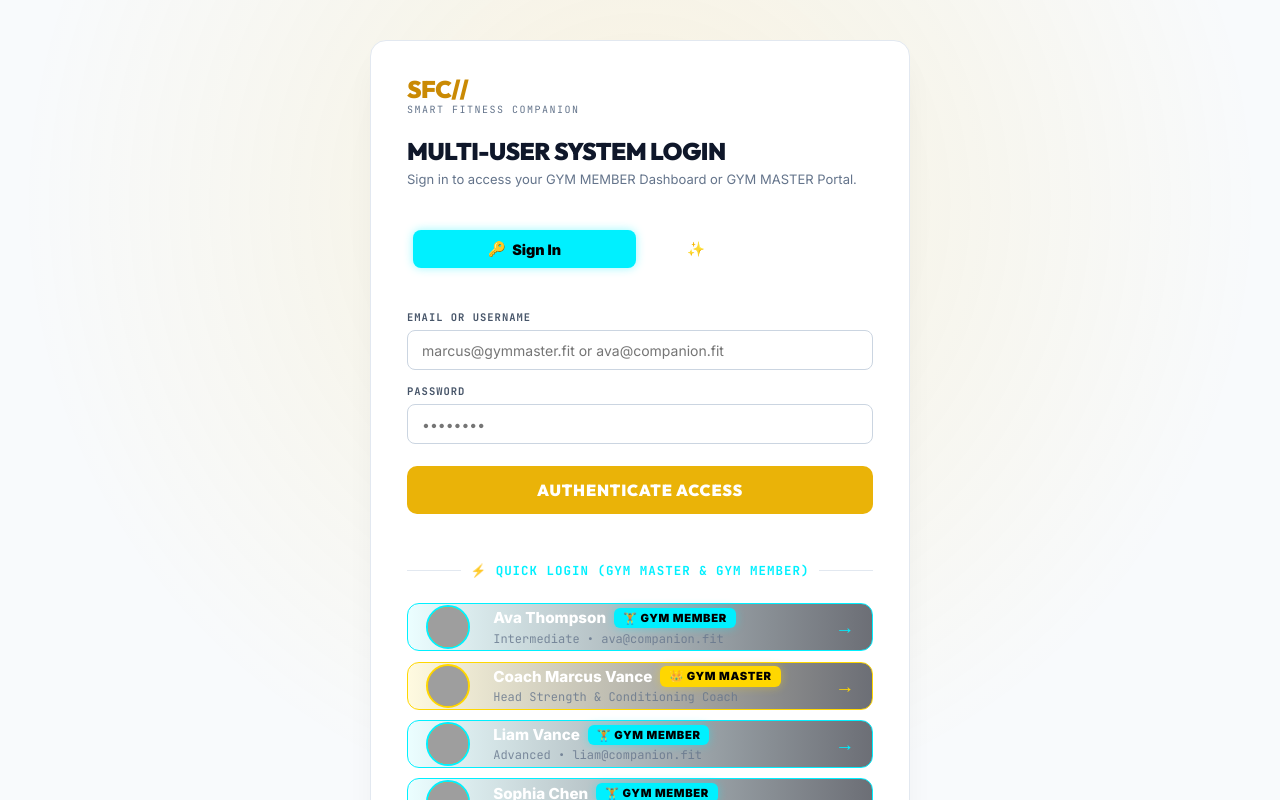
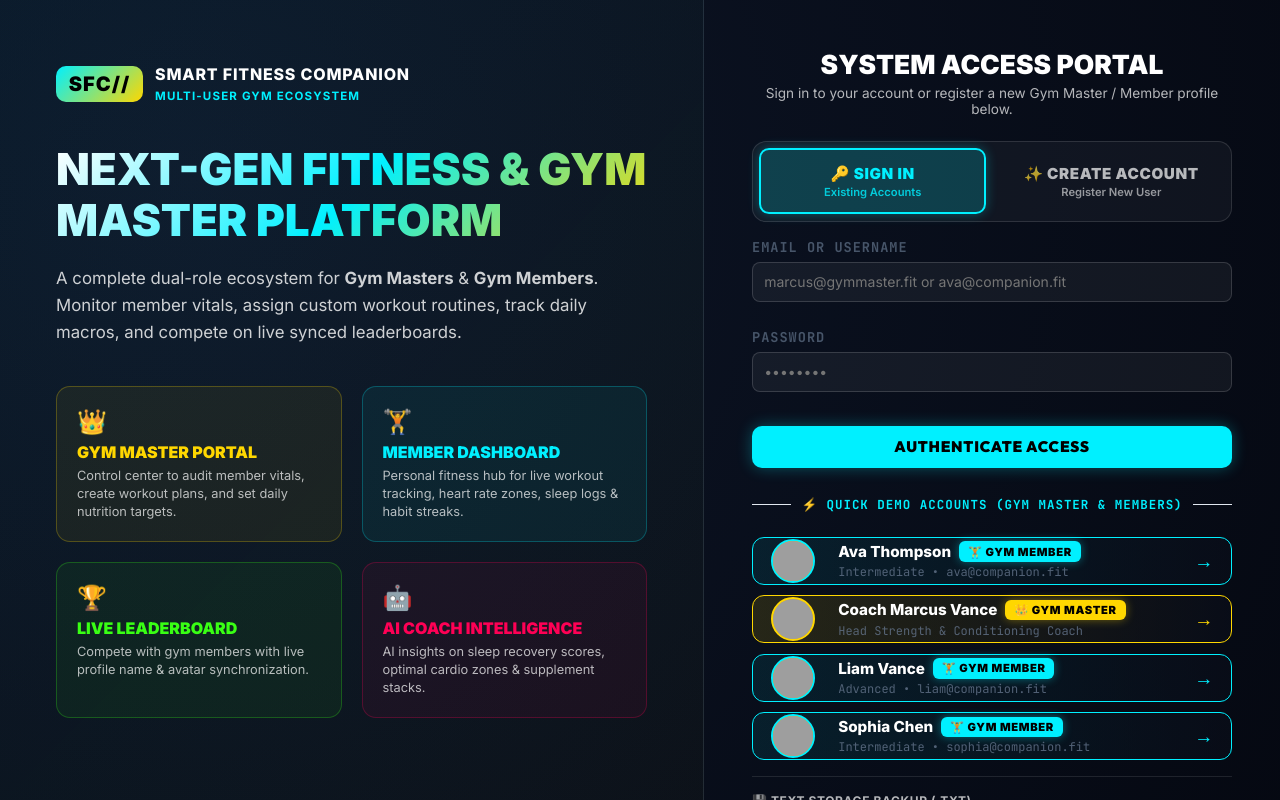
Before and after one commit to iamnithish19/MWT-EL, a React (Vite) app: page / in a window 1280 px wide. Shown: the top 800 px of the page. Built offline with nearby package versions, Linux system fonts and the light colour scheme; grey boxes are pictures that could not be loaded.

Commit message:
Transform login into a split homepage with right-half login panel and visible Sign In / Create Account options

```diff
--- a/src/components/Login.jsx
+++ b/src/components/Login.jsx
@@ -57,99 +57,254 @@ export default function Login({ onLoginSuccess }) {
   };
 
   return (
-    <div className="login-wrapper">
-      <div className="login-card" style={{ maxWidth: '540px', padding: '2.25rem' }}>
-        <div className="login-header mb-4">
-          <div className="brand">
-            <span className="brand-mark">SFC//</span>
-            <span className="brand-sub">Smart Fitness Companion</span>
+    <div
+      className="login-page-homepage"
+      style={{
+        minHeight: '100vh',
+        width: '100%',
+        display: 'grid',
+        gridTemplateColumns: 'minmax(350px, 1.1fr) minmax(400px, 0.9fr)',
+        background: 'radial-gradient(circle at 15% 20%, #0d1628 0%, #050811 100%)',
+        color: '#fff',
+        fontFamily: "'Inter', sans-serif"
+      }}
+    >
+      {/* LEFT HALF: HOMEPAGE HERO SHOWCASE */}
+      <div
+        className="homepage-left-hero"
+        style={{
+          padding: '4rem 3.5rem',
+          display: 'flex',
+          flexDirection: 'column',
+          justifyContent: 'space-between',
+          borderRight: '1px solid rgba(255, 255, 255, 0.1)',
+          background: 'linear-gradient(135deg, rgba(0, 240, 255, 0.04) 0%, rgba(255, 215, 0, 0.02) 100%)'
+        }}
+      >
+        <div>
+          {/* Brand Header */}
+          <div style={{ display: 'flex', alignItems: 'center', gap: '0.75rem', marginBottom: '2.5rem' }}>
+            <div
+              style={{
+                background: 'linear-gradient(135deg, #00F0FF 0%, #FFD700 100%)',
+                color: '#000',
+                fontWeight: 900,
+                fontSize: '1.25rem',
+                padding: '0.4rem 0.8rem',
+                borderRadius: '10px',
+                letterSpacing: '0.05em'
+              }}
+            >
+              SFC//
             </div>
-          <h2 className="login-title" style={{ fontSize: '1.5rem', fontWeight: 900, marginTop: '0.5rem' }}>
-            {isRegister ? 'REGISTER NEW ACCOUNT' : 'MULTI-USER SYSTEM LOGIN'}
-          </h2>
-          <p className="login-subtitle">
-            {isRegister
-              ? 'Choose your role: GYM MASTER (Coach/Admin) or GYM MEMBER (Athlete).'
-              : 'Sign in to access your GYM MEMBER Dashboard or GYM MASTER Portal.'}
+            <div>
+              <span style={{ fontWeight: 800, fontSize: '1rem', letterSpacing: '0.05em', color: '#fff', display: 'block' }}>
+                SMART FITNESS COMPANION
+              </span>
+              <span style={{ fontSize: '0.72rem', color: '#00F0FF', fontWeight: 700, letterSpacing: '0.1em' }}>
+                MULTI-USER GYM ECOSYSTEM
+              </span>
+            </div>
+          </div>
+
+          {/* Hero Titles */}
+          <h1
+            style={{
+              fontSize: '2.75rem',
+              fontWeight: 900,
+              lineHeight: 1.15,
+              marginBottom: '1.25rem',
+              background: 'linear-gradient(135deg, #FFFFFF 0%, #00F0FF 50%, #FFD700 100%)',
+              WebkitBackgroundClip: 'text',
+              WebkitTextFillColor: 'transparent'
+            }}
+          >
+            NEXT-GEN FITNESS & GYM MASTER PLATFORM
+          </h1>
+
+          <p style={{ fontSize: '1.05rem', color: 'rgba(255, 255, 255, 0.8)', lineHeight: 1.6, maxWidth: '560px', marginBottom: '2.5rem' }}>
+            A complete dual-role ecosystem for <strong>Gym Masters</strong> & <strong>Gym Members</strong>. Monitor member vitals, assign custom workout routines, track daily macros, and compete on live synced leaderboards.
+          </p>
+
+          {/* Core Feature Showcase Grid */}
+          <div style={{ display: 'grid', gridTemplateColumns: '1fr 1fr', gap: '1.25rem', marginBottom: '2.5rem' }}>
+            <div
+              style={{
+                background: 'rgba(255, 215, 0, 0.06)',
+                border: '1px solid rgba(255, 215, 0, 0.25)',
+                borderRadius: '14px',
+                padding: '1.25rem'
+              }}
+            >
+              <div style={{ fontSize: '1.5rem', marginBottom: '0.4rem' }}>👑</div>
+              <h3 style={{ fontSize: '1rem', fontWeight: 900, color: '#FFD700', margin: '0 0 0.3rem 0' }}>
+                GYM MASTER PORTAL
+              </h3>
+              <p style={{ fontSize: '0.8rem', color: 'rgba(255,255,255,0.7)', margin: 0, lineHeight: 1.4 }}>
+                Control center to audit member vitals, create workout plans, and set daily nutrition targets.
               </p>
             </div>
 
-        {error && <div className="login-error-alert">{error}</div>}
+            <div
+              style={{
+                background: 'rgba(0, 240, 255, 0.06)',
+                border: '1px solid rgba(0, 240, 255, 0.25)',
+                borderRadius: '14px',
+                padding: '1.25rem'
+              }}
+            >
+              <div style={{ fontSize: '1.5rem', marginBottom: '0.4rem' }}>🏋️</div>
+              <h3 style={{ fontSize: '1rem', fontWeight: 900, color: '#00F0FF', margin: '0 0 0.3rem 0' }}>
+                MEMBER DASHBOARD
+              </h3>
+              <p style={{ fontSize: '0.8rem', color: 'rgba(255,255,255,0.7)', margin: 0, lineHeight: 1.4 }}>
+                Personal fitness hub for live workout tracking, heart rate zones, sleep logs & habit streaks.
+              </p>
+            </div>
 
-        {/* Cleanly Aligned Sign In / Create Account Tabs */}
             <div
-          className="login-tabs mb-4"
+              style={{
+                background: 'rgba(57, 255, 20, 0.06)',
+                border: '1px solid rgba(57, 255, 20, 0.25)',
+                borderRadius: '14px',
+                padding: '1.25rem'
+              }}
+            >
+              <div style={{ fontSize: '1.5rem', marginBottom: '0.4rem' }}>🏆</div>
+              <h3 style={{ fontSize: '1rem', fontWeight: 900, color: '#39FF14', margin: '0 0 0.3rem 0' }}>
+                LIVE LEADERBOARD
+              </h3>
+              <p style={{ fontSize: '0.8rem', color: 'rgba(255,255,255,0.7)', margin: 0, lineHeight: 1.4 }}>
+                Compete with gym members with live profile name & avatar synchronization.
+              </p>
+            </div>
+
+            <div
+              style={{
+                background: 'rgba(255, 0, 85, 0.06)',
+                border: '1px solid rgba(255, 0, 85, 0.25)',
+                borderRadius: '14px',
+                padding: '1.25rem'
+              }}
+            >
+              <div style={{ fontSize: '1.5rem', marginBottom: '0.4rem' }}>🤖</div>
+              <h3 style={{ fontSize: '1rem', fontWeight: 900, color: '#FF0055', margin: '0 0 0.3rem 0' }}>
+                AI COACH INTELLIGENCE
+              </h3>
+              <p style={{ fontSize: '0.8rem', color: 'rgba(255,255,255,0.7)', margin: 0, lineHeight: 1.4 }}>
+                AI insights on sleep recovery scores, optimal cardio zones & supplement stacks.
+              </p>
+            </div>
+          </div>
+        </div>
+
+        {/* Footer System Badges */}
+        <div style={{ display: 'flex', gap: '1rem', flexWrap: 'wrap', borderTop: '1px solid rgba(255,255,255,0.1)', paddingTop: '1.25rem' }}>
+          <span style={{ fontSize: '0.75rem', color: '#00F0FF', fontWeight: 700 }}>● Multi-User Roles Active</span>
+          <span style={{ fontSize: '0.75rem', color: '#FFD700', fontWeight: 700 }}>● Gym Master Portal Included</span>
+          <span style={{ fontSize: '0.75rem', color: '#39FF14', fontWeight: 700 }}>● 100% Local DB Storage</span>
+        </div>
+      </div>
+
+      {/* RIGHT HALF: LOGIN & ACCOUNT REGISTRATION PANEL */}
+      <div
+        className="homepage-right-login"
+        style={{
+          padding: '3rem 2.5rem',
+          display: 'flex',
+          flexDirection: 'column',
+          justifyContent: 'center',
+          overflowY: 'auto'
+        }}
+      >
+        <div style={{ maxWidth: '480px', margin: '0 auto', width: '100%' }}>
+          {/* Header */}
+          <div style={{ marginBottom: '1.5rem', textAlign: 'center' }}>
+            <h2 style={{ fontSize: '1.65rem', fontWeight: 900, margin: 0, color: '#fff' }}>
+              SYSTEM ACCESS PORTAL
+            </h2>
+            <p style={{ fontSize: '0.85rem', color: 'rgba(255,255,255,0.7)', marginTop: '0.3rem' }}>
+              Sign in to your account or register a new Gym Master / Member profile below.
+            </p>
+          </div>
+
+          {error && <div className="login-error-alert mb-3">{error}</div>}
+
+          {/* DUAL VISIBLE OPTIONS: BOTH SIGN IN & CREATE ACCOUNT ARE PROMINENTLY VISIBLE */}
+          <div
+            className="dual-access-options mb-4"
             style={{
               display: 'grid',
               gridTemplateColumns: '1fr 1fr',
-            gap: '0.5rem',
-            background: 'rgba(255, 255, 255, 0.05)',
-            padding: '0.3rem',
-            borderRadius: '12px',
+              gap: '0.75rem',
+              background: 'rgba(255, 255, 255, 0.04)',
+              padding: '0.4rem',
+              borderRadius: '14px',
               border: '1px solid rgba(255, 255, 255, 0.12)'
             }}
           >
+            {/* OPTION 1: SIGN IN */}
             <button
               type="button"
-            className={`tab-btn ${!isRegister ? 'active' : ''}`}
               onClick={() => {
                 setIsRegister(false);
                 setError('');
               }}
               style={{
-              padding: '0.65rem',
-              borderRadius: '8px',
-              border: 'none',
-              fontWeight: 900,
-              fontSize: '0.9rem',
+                padding: '0.85rem 0.5rem',
+                borderRadius: '10px',
+                border: !isRegister ? '2.5px solid #00F0FF' : '1px solid transparent',
+                background: !isRegister ? 'rgba(0, 240, 255, 0.18)' : 'transparent',
+                color: !isRegister ? '#00F0FF' : 'rgba(255,255,255,0.7)',
                 cursor: 'pointer',
-              display: 'flex',
-              alignItems: 'center',
-              justifyContent: 'center',
-              gap: '0.4rem',
-              transition: 'all 0.15s ease',
-              background: !isRegister ? '#00F0FF' : 'transparent',
-              color: !isRegister ? '#000000' : '#FFFFFF',
-              boxShadow: !isRegister ? '0 0 10px rgba(0,240,255,0.4)' : 'none'
+                textAlign: 'center',
+                boxShadow: !isRegister ? '0 0 12px rgba(0, 240, 255, 0.3)' : 'none',
+                transition: 'all 0.15s ease'
               }}
             >
-            <span>🔑</span> Sign In
+              <div style={{ fontWeight: 900, fontSize: '0.95rem', letterSpacing: '0.04em' }}>
+                🔑 SIGN IN
+              </div>
+              <div style={{ fontSize: '0.7rem', opacity: 0.8, fontWeight: 600, marginTop: '2px' }}>
+                Existing Accounts
+              </div>
             </button>
 
+            {/* OPTION 2: CREATE ACCOUNT */}
             <button
               type="button"
-            className={`tab-btn ${isRegister ? 'active' : ''}`}
               onClick={() => {
                 setIsRegister(true);
                 setError('');
               }}
               style={{
-              padding: '0.65rem',
-              borderRadius: '8px',
-              border: 'none',
-              fontWeight: 900,
-              fontSize: '0.9rem',
+                padding: '0.85rem 0.5rem',
+                borderRadius: '10px',
+                border: isRegister ? '2.5px solid #FFD700' : '1px solid transparent',
+                background: isRegister ? 'rgba(255, 215, 0, 0.18)' : 'transparent',
+                color: isRegister ? '#FFD700' : 'rgba(255,255,255,0.7)',
                 cursor: 'pointer',
-              display: 'flex',
-              alignItems: 'center',
-              justifyContent: 'center',
-              gap: '0.4rem',
-              transition: 'all 0.15s ease',
-              background: isRegister ? '#00F0FF' : 'transparent',
-              color: isRegister ? '#000000' : '#FFFFFF',
-              boxShadow: isRegister ? '0 0 10px rgba(0,240,255,0.4)' : 'none'
+                textAlign: 'center',
+                boxShadow: isRegister ? '0 0 12px rgba(255, 215, 0, 0.3)' : 'none',
+                transition: 'all 0.15s ease'
               }}
             >
-            <span>✨</span> Create Account
+              <div style={{ fontWeight: 900, fontSize: '0.95rem', letterSpacing: '0.04em' }}>
+                ✨ CREATE ACCOUNT
+              </div>
+              <div style={{ fontSize: '0.7rem', opacity: 0.8, fontWeight: 600, marginTop: '2px' }}>
+                Register New User
+              </div>
             </button>
           </div>
 
+          {/* ACTIVE FORM CONTAINER */}
           <form onSubmit={handleSubmit} className="login-form">
-          {/* Cleanly Aligned Role Option Buttons */}
+            {/* ROLE SELECTOR (VISIBLE DURING REGISTRATION) */}
             {isRegister && (
               <div className="form-group mb-4">
-              <label style={{ color: '#00F0FF', fontWeight: 900, fontSize: '0.85rem', letterSpacing: '0.08em', display: 'block', marginBottom: '0.4rem' }}>
-                SELECT ACCOUNT ROLE:
+                <label style={{ color: '#FFD700', fontWeight: 900, fontSize: '0.85rem', letterSpacing: '0.08em', display: 'block', marginBottom: '0.4rem' }}>
+                  CHOOSE YOUR ACCOUNT ROLE:
                 </label>
                 <div style={{ display: 'grid', gridTemplateColumns: '1fr 1fr', gap: '0.75rem' }}>
                   <button
@@ -212,43 +367,46 @@ export default function Login({ onLoginSuccess }) {
             )}
 
             {isRegister && (
-            <div className="form-group">
-              <label style={{ fontWeight: 700 }}>FULL NAME</label>
+              <div className="form-group mb-3">
+                <label style={{ fontWeight: 700, fontSize: '0.85rem' }}>FULL NAME</label>
                 <input
                   type="text"
                   placeholder={role === 'gym_master' ? 'e.g. Master Coach Vance' : 'e.g. Alex Morgan'}
                   value={name}
                   onChange={(e) => setName(e.target.value)}
                   required
+                  style={{ width: '100%', padding: '0.7rem', background: 'rgba(255,255,255,0.05)', border: '1px solid rgba(255,255,255,0.15)', borderRadius: '8px', color: '#fff' }}
                 />
               </div>
             )}
 
-          <div className="form-group">
-            <label style={{ fontWeight: 700 }}>{isRegister ? 'EMAIL ADDRESS' : 'EMAIL OR USERNAME'}</label>
+            <div className="form-group mb-3">
+              <label style={{ fontWeight: 700, fontSize: '0.85rem' }}>{isRegister ? 'EMAIL ADDRESS' : 'EMAIL OR USERNAME'}</label>
               <input
                 type="text"
                 placeholder={isRegister ? (role === 'gym_master' ? 'coach@gymmaster.fit' : 'alex@example.com') : 'marcus@gymmaster.fit or ava@companion.fit'}
                 value={email}
                 onChange={(e) => setEmail(e.target.value)}
                 required
+                style={{ width: '100%', padding: '0.7rem', background: 'rgba(255,255,255,0.05)', border: '1px solid rgba(255,255,255,0.15)', borderRadius: '8px', color: '#fff' }}
               />
             </div>
 
-          <div className="form-group">
-            <label style={{ fontWeight: 700 }}>PASSWORD</label>
+            <div className="form-group mb-3">
+              <label style={{ fontWeight: 700, fontSize: '0.85rem' }}>PASSWORD</label>
               <input
                 type="password"
                 placeholder="••••••••"
                 value={password}
                 onChange={(e) => setPassword(e.target.value)}
+                style={{ width: '100%', padding: '0.7rem', background: 'rgba(255,255,255,0.05)', border: '1px solid rgba(255,255,255,0.15)', borderRadius: '8px', color: '#fff' }}
               />
             </div>
 
             {isRegister && role === 'member' && (
-            <div className="form-row">
+              <div className="form-row" style={{ display: 'grid', gridTemplateColumns: '1fr 1fr', gap: '0.75rem', marginBottom: '1rem' }}>
                 <div className="form-group">
-                <label style={{ fontWeight: 700 }}>AGE (YRS)</label>
+                  <label style={{ fontWeight: 700, fontSize: '0.85rem' }}>AGE (YRS)</label>
                   <input
                     type="number"
                     min="12"
@@ -256,10 +414,11 @@ export default function Login({ onLoginSuccess }) {
                     value={age}
                     onChange={(e) => setAge(e.target.value)}
                     required
+                    style={{ width: '100%', padding: '0.7rem', background: 'rgba(255,255,255,0.05)', border: '1px solid rgba(255,255,255,0.15)', borderRadius: '8px', color: '#fff' }}
                   />
                 </div>
                 <div className="form-group">
-                <label style={{ fontWeight: 700 }}>WEIGHT (KG)</label>
+                  <label style={{ fontWeight: 700, fontSize: '0.85rem' }}>WEIGHT (KG)</label>
                   <input
                     type="number"
                     step="0.1"
@@ -268,31 +427,34 @@ export default function Login({ onLoginSuccess }) {
                     value={weight}
                     onChange={(e) => setWeight(e.target.value)}
                     required
+                    style={{ width: '100%', padding: '0.7rem', background: 'rgba(255,255,255,0.05)', border: '1px solid rgba(255,255,255,0.15)', borderRadius: '8px', color: '#fff' }}
                   />
                 </div>
               </div>
             )}
 
             {isRegister && role === 'gym_master' && (
-            <div className="form-row">
+              <div className="form-row" style={{ display: 'grid', gridTemplateColumns: '1fr 1fr', gap: '0.75rem', marginBottom: '1rem' }}>
                 <div className="form-group">
-                <label style={{ fontWeight: 700 }}>GYM / CLUB NAME</label>
+                  <label style={{ fontWeight: 700, fontSize: '0.85rem' }}>GYM / CLUB NAME</label>
                   <input
                     type="text"
                     placeholder="Iron Forge Gym"
                     value={gymName}
                     onChange={(e) => setGymName(e.target.value)}
                     required
+                    style={{ width: '100%', padding: '0.7rem', background: 'rgba(255,255,255,0.05)', border: '1px solid rgba(255,255,255,0.15)', borderRadius: '8px', color: '#fff' }}
                   />
                 </div>
                 <div className="form-group">
-                <label style={{ fontWeight: 700 }}>SPECIALTY TITLE</label>
+                  <label style={{ fontWeight: 700, fontSize: '0.85rem' }}>SPECIALTY TITLE</label>
                   <input
                     type="text"
                     placeholder="Head Strength Coach"
                     value={specialty}
                     onChange={(e) => setSpecialty(e.target.value)}
                     required
+                    style={{ width: '100%', padding: '0.7rem', background: 'rgba(255,255,255,0.05)', border: '1px solid rgba(255,255,255,0.15)', borderRadius: '8px', color: '#fff' }}
                   />
                 </div>
               </div>
@@ -302,10 +464,17 @@ export default function Login({ onLoginSuccess }) {
               type="submit"
               className="login-submit-btn"
               style={{
+                width: '100%',
+                padding: '0.85rem',
                 fontWeight: 900,
                 letterSpacing: '0.05em',
-              minHeight: '48px',
                 borderRadius: '10px',
+                background: isRegister ? '#FFD700' : '#00F0FF',
+                color: '#000000',
+                border: 'none',
+                cursor: 'pointer',
+                fontSize: '0.95rem',
+                boxShadow: isRegister ? '0 0 15px rgba(255,215,0,0.3)' : '0 0 15px rgba(0,240,255,0.3)',
                 marginTop: '0.5rem'
               }}
             >
@@ -313,11 +482,11 @@ export default function Login({ onLoginSuccess }) {
             </button>
           </form>
 
-        {/* Cleanly Aligned Demo User Option Buttons */}
+          {/* DEMO USER QUICK SELECTION */}
           <div className="demo-section" style={{ marginTop: '1.75rem' }}>
-          <div className="demo-divider mb-3">
+            <div className="demo-divider mb-3" style={{ textAlign: 'center' }}>
               <span style={{ fontWeight: 900, color: '#00F0FF', letterSpacing: '0.08em', fontSize: '0.78rem' }}>
-              ⚡ QUICK LOGIN (GYM MASTER & GYM MEMBER)
+                ⚡ QUICK DEMO ACCOUNTS (GYM MASTER & MEMBERS)
               </span>
             </div>
 
@@ -371,7 +540,6 @@ export default function Login({ onLoginSuccess }) {
                           {u.name}
                         </span>
 
-                      {/* CLEAR & ALIGNED ROLE BADGE */}
                         <span
                           style={{
                             fontSize: '0.7rem',
@@ -411,7 +579,7 @@ export default function Login({ onLoginSuccess }) {
             </div>
           </div>
 
-        {/* Cleanly Aligned Export Buttons */}
+          {/* BACKUP DATA EXPORTS */}
           <div className="login-txt-export-section mt-4 pt-3" style={{ marginTop: '1.5rem', paddingTop: '1rem', borderTop: '1px solid rgba(255,255,255,0.1)' }}>
             <div className="flex-between align-center mb-2" style={{ display: 'flex', justifyContent: 'space-between', alignItems: 'center' }}>
               <span style={{ fontSize: '0.75rem', textTransform: 'uppercase', letterSpacing: '0.05em', opacity: 0.7, fontWeight: 700 }}>💾 Text Storage Backup (.txt)</span>
@@ -463,5 +631,6 @@ export default function Login({ onLoginSuccess }) {
           </div>
         </div>
       </div>
+    </div>
   );
 }
```
Lines whose indentation alone changed are shown as unchanged.
